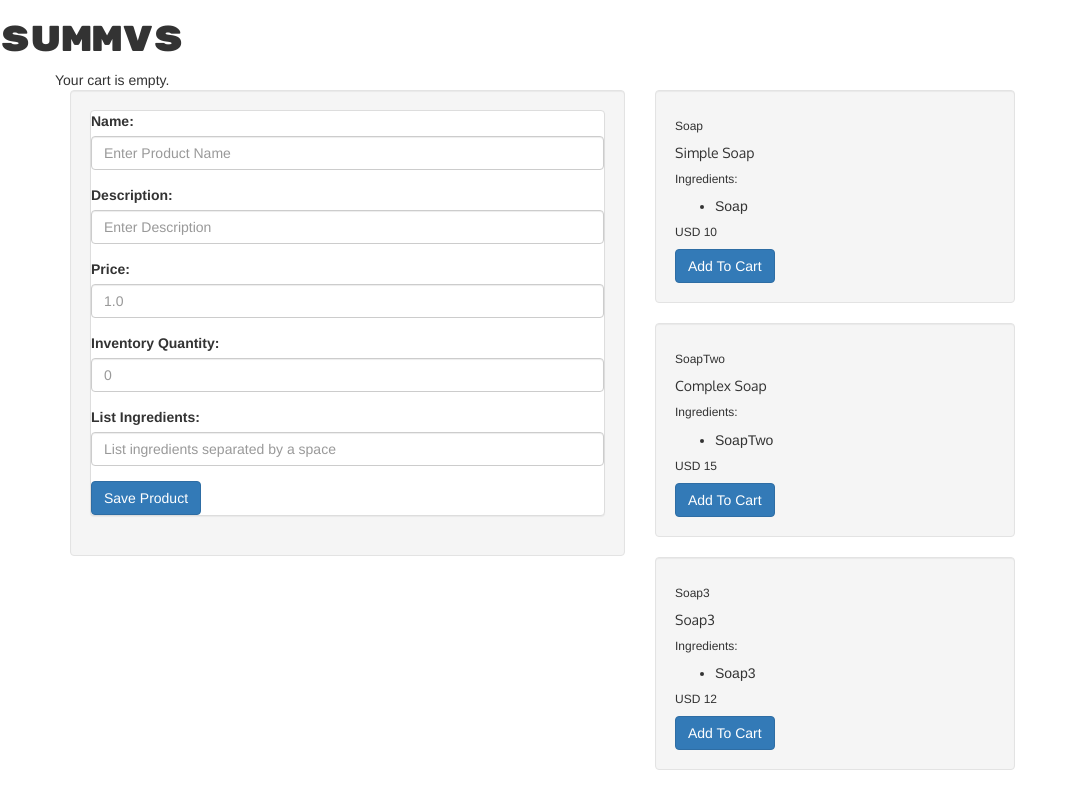
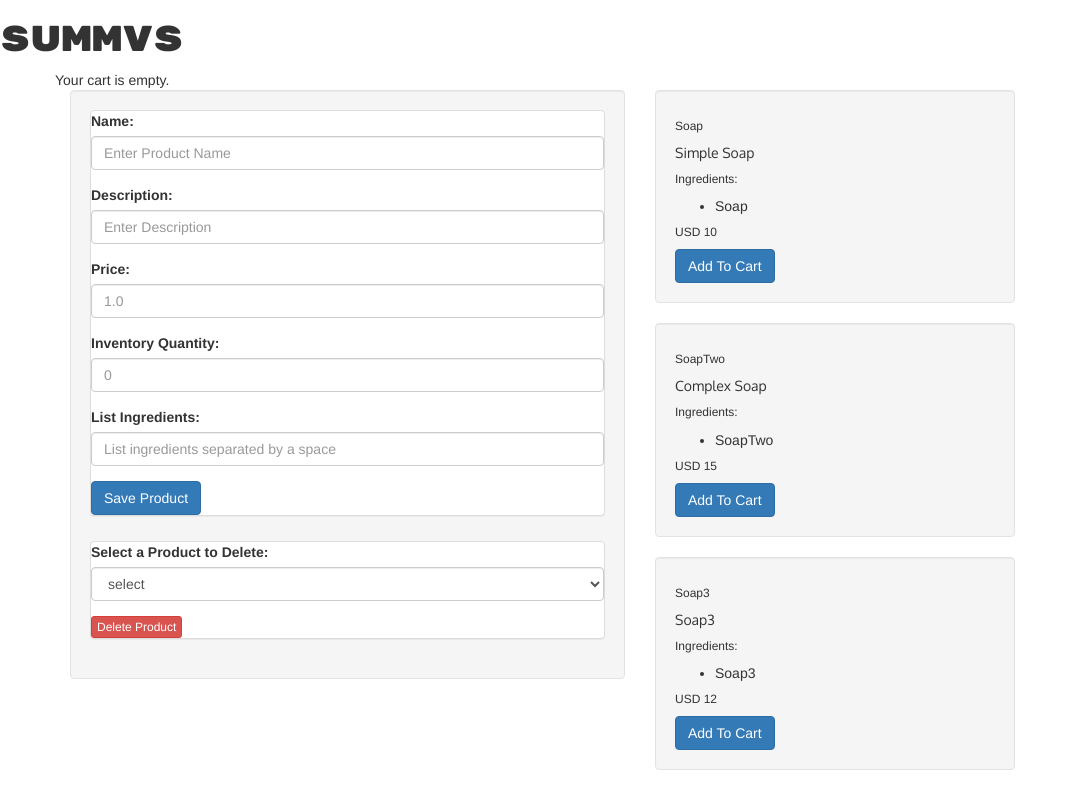
Before and after one commit to hectorcoronado/summvs, a React app: page / in a window 1280 px wide. Shown: the whole page, without its empty margins (0-1076 px from the left). Built offline with nearby package versions, Linux system fonts and the light colour scheme.

Commit message:
wires up ProductsForm to deleteProduct from state

```diff
--- a/src/components/ProductsForm.js
+++ b/src/components/ProductsForm.js
@@ -5,7 +5,7 @@ import {
 import { findDOMNode } from 'react-dom'
 import { connect } from 'react-redux'
 
-import { postProducts } from '../actions/productsActions'
+import { postProducts, deleteProduct } from '../actions/productsActions'
 
 class ProductsForm extends Component {
   handleSubmit () {
@@ -19,7 +19,22 @@ class ProductsForm extends Component {
 
     this.props.postProducts(product)
   }
+
+  onDelete () {
+    let productId = findDOMNode(this.refs.delete).value
+
+    this.props.deleteProduct(productId)
+  }
+
   render () {
+    const productsList = this.props.products.map(
+      (productsArr) => {
+        return (
+          <option key={productsArr._id}>{productsArr._id}</option>
+        )
+      }
+    )
+
     return (
       <Well>
         <Panel>
@@ -73,9 +88,31 @@ class ProductsForm extends Component {
             Save Product
           </Button>
         </Panel>
+        <Panel style={{marginTop: '25px'}}>
+          <FormGroup controlId='formControlsSelect'>
+            <ControlLabel>Select a Product to Delete:</ControlLabel>
+            <FormControl ref='delete' componentClass='select' placeholder='select'>
+              <option value='select'>select</option>
+              {productsList}
+            </FormControl>
+          </FormGroup>
+          <Button
+            bsStyle='danger'
+            bsSize='xsmall'
+            onClick={this.onDelete.bind(this)}
+          >
+            Delete Product
+          </Button>
+        </Panel>
       </Well>
     )
   }
 }
 
-export default connect(null, { postProducts })(ProductsForm)
+const mapStateToProps = (state) => {
+  return {
+    products: state.products.products
+  }
+}
+
+export default connect(mapStateToProps, { postProducts, deleteProduct })(ProductsForm)
--- a/src/reducers/productsReducers.js
+++ b/src/reducers/productsReducers.js
@@ -40,9 +40,11 @@ export default function productsReducers (state = INITIAL_STATE, action) {
     case POST_PRODUCT:
       return { products: [...state.products, ...action.payload] }
       break
+
     case GET_PRODUCTS:
       return { ...state, products: [...state.products] }
       break
+
     case UPDATE_PRODUCT:
       const currentProductToUpdate = [...state.products]
       const indexToUpdate = currentProductToUpdate.findIndex(
@@ -59,16 +61,18 @@ export default function productsReducers (state = INITIAL_STATE, action) {
         ]
       }
       break
+
     case DELETE_PRODUCT:
       const currentProductToDelete = [...state.products]
       const indexToDelete = currentProductToDelete.findIndex(
-        (product) => { return product._id === action.payload._id })
+        (product) => { return product._id.toString() === action.payload })
       return {
         products: [
           ...currentProductToDelete.slice(0, indexToDelete), ...currentProductToDelete.slice(indexToDelete + 1)
         ]
       }
       break
+
     default:
       return state
   }
```
